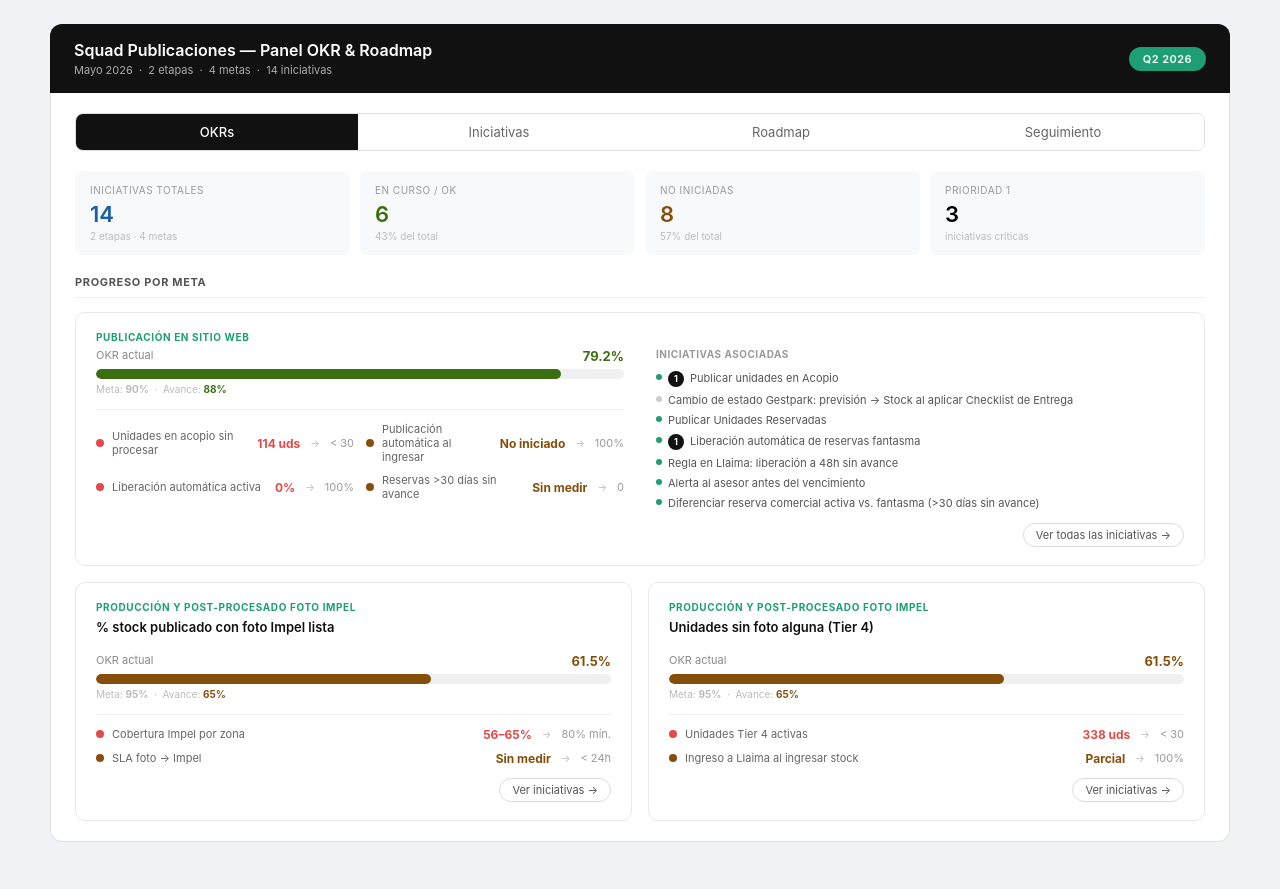
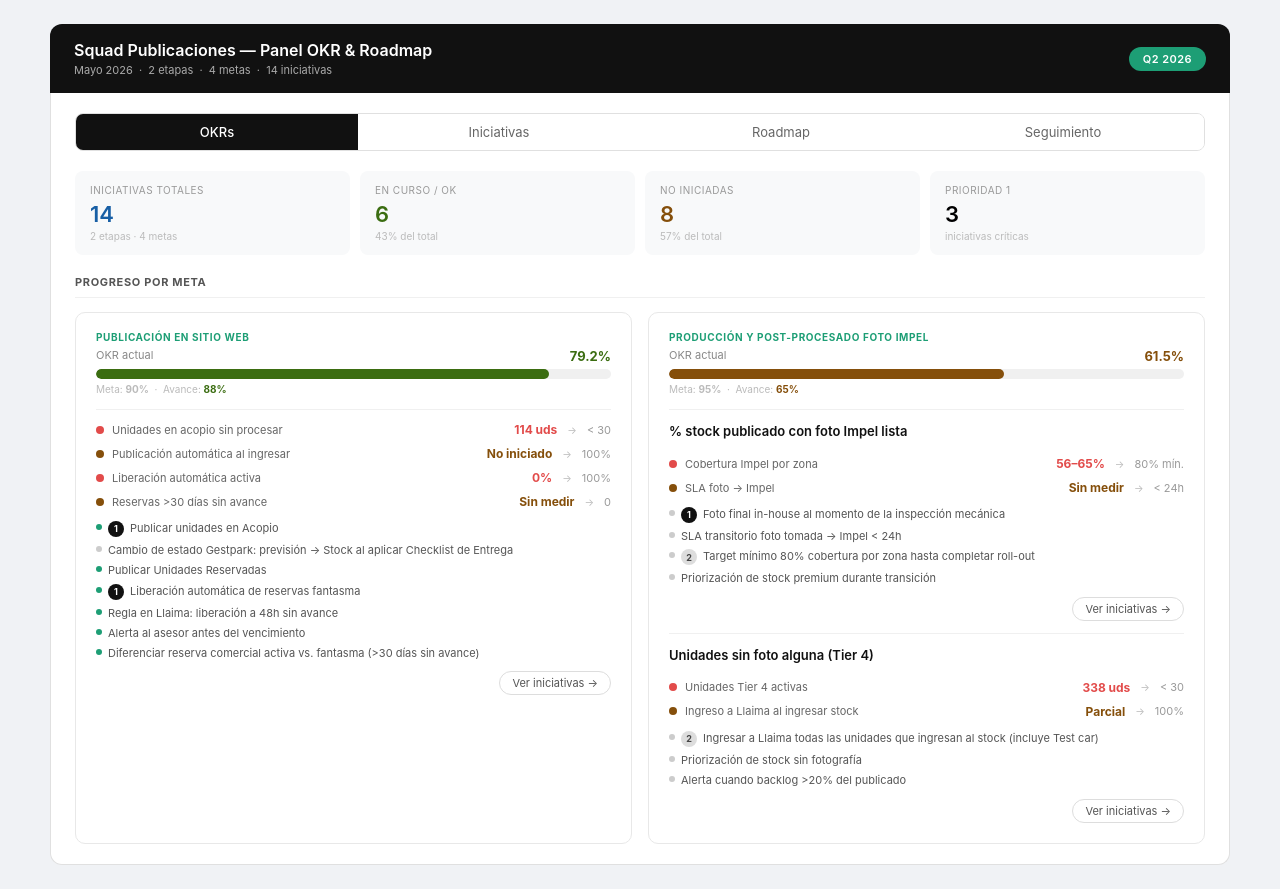
Before and after one commit to barbaracolleg-art/dashboard-vitrina-digital, a plain HTML site: page panel-okr.html in a window 1280 px wide. Before the commit the page ends 866 px from the top, so only its background shows below. Drawn offline with nearby package versions, Linux system fonts and the light colour scheme.

Commit message:
OKRs tab: 2 cards agrupadas por etapa
Publicación = 1 card con 4 indicadores planos + 7 iniciativas.
Foto Impel = 1 card con 2 metas agrupadas (Foto + Tier 4).

```diff
--- a/panel-okr.html
+++ b/panel-okr.html
@@ -301,29 +301,35 @@ const OKRS = [
     etapa:'Publicación en Sitio Web',
     etapaKey:'pub',
     okrActual:79.2, okrMeta:90,
+    metas:[{
+      meta:null,
       indicadores:[
-      {lbl:'Unidades en acopio sin procesar',    actual:'114 uds',    meta:'< 30',    color:'#E24B4A'},
-      {lbl:'Publicación automática al ingresar', actual:'No iniciado',meta:'100%',    color:'#854F0B'},
-      {lbl:'Liberación automática activa',       actual:'0%',         meta:'100%',    color:'#E24B4A'},
-      {lbl:'Reservas >30 días sin avance',       actual:'Sin medir',  meta:'0',       color:'#854F0B'}
+        {lbl:'Unidades en acopio sin procesar',    actual:'114 uds',    meta:'< 30',  color:'#E24B4A'},
+        {lbl:'Publicación automática al ingresar', actual:'No iniciado',meta:'100%',  color:'#854F0B'},
+        {lbl:'Liberación automática activa',       actual:'0%',         meta:'100%',  color:'#E24B4A'},
+        {lbl:'Reservas >30 días sin avance',       actual:'Sin medir',  meta:'0',     color:'#854F0B'}
       ]
+    }]
   },
   {
     etapa:'Producción y Post-Procesado Foto Impel',
+    etapaKey:'foto',
+    okrActual:61.5, okrMeta:95,
+    metas:[
+      {
         meta:'% stock publicado con foto Impel lista',
-    okrActual:61.5, okrMeta:95,
         indicadores:[
           {lbl:'Cobertura Impel por zona',actual:'56–65%',meta:'80% mín.',color:'#E24B4A'},
           {lbl:'SLA foto → Impel',actual:'Sin medir',meta:'< 24h',color:'#854F0B'}
         ]
       },
       {
-    etapa:'Producción y Post-Procesado Foto Impel',
         meta:'Unidades sin foto alguna (Tier 4)',
-    okrActual:61.5, okrMeta:95,
         indicadores:[
           {lbl:'Unidades Tier 4 activas',actual:'338 uds',meta:'< 30',color:'#E24B4A'},
           {lbl:'Ingreso a Llaima al ingresar stock',actual:'Parcial',meta:'100%',color:'#854F0B'}
+        ]
+      }
     ]
   }
 ];
@@ -350,7 +356,9 @@ function renderOKRs() {
   document.getElementById('okr-grid').innerHTML = OKRS.map(o => {
     const pct = Math.round((o.okrActual / o.okrMeta) * 100);
     const col = pct >= 85 ? '#3B6D11' : pct >= 65 ? '#854F0B' : '#A32D2D';
-    const indRows = o.indicadores.map(i =>
+
+    const metaBlocks = o.metas.map((m, mi) => {
+      const indRows = m.indicadores.map(i =>
         `<div class="ind-row">
           <div class="ind-dot" style="background:${i.color};"></div>
           <div class="ind-lbl">${i.lbl}</div>
@@ -360,8 +368,7 @@ function renderOKRs() {
         </div>`
       ).join('');
 
-    if(o.etapaKey) {
-      const inis = INI.filter(i => i.etapa === o.etapaKey);
+      const inis = m.meta ? INI.filter(i => i.meta === m.meta) : INI.filter(i => i.etapa === o.etapaKey);
       const iniItems = inis.map(i => {
         const dotCol = i.estado === 'Ok' ? '#1D9E75' : '#ccc';
         const badge = i.prio === 1
@@ -371,38 +378,30 @@ function renderOKRs() {
           : '';
         return `<div class="okr-ini-item"><div class="okr-ini-dot" style="background:${dotCol};"></div>${badge}<span class="okr-ini-name">${i.nombre}</span></div>`;
       }).join('');
-      return `<div class="okr-card" style="grid-column:span 2">
+
+      const verBtn = m.meta
+        ? `<button onclick="verIni('${m.meta}')" style="background:none;border:0.5px solid #ddd;border-radius:20px;padding:4px 12px;font-size:11px;color:#555;cursor:pointer;">Ver iniciativas →</button>`
+        : `<button onclick="verEtapa('${o.etapaKey}')" style="background:none;border:0.5px solid #ddd;border-radius:20px;padding:4px 12px;font-size:11px;color:#555;cursor:pointer;">Ver iniciativas →</button>`;
+
+      return `<div class="okr-meta-block">
+        ${mi > 0 ? '<hr class="divider">' : ''}
+        ${m.meta ? `<div class="okr-meta-title">${m.meta}</div>` : ''}
+        ${indRows}
+        <div class="okr-ini-list">${iniItems}</div>
+        <div style="margin-top:8px;text-align:right;">${verBtn}</div>
+      </div>`;
+    }).join('');
+
+    return `<div class="okr-card">
       <div class="okr-etapa-tag">${o.etapa}</div>
-        <div style="display:grid;grid-template-columns:1fr 1fr;gap:0 32px;align-items:start;margin-top:4px;">
-          <div>
-            <div class="okr-progress-lbl"><span>OKR actual</span><strong style="color:${col};">${o.okrActual}%</strong></div>
+      <div class="okr-progress-lbl">
+        <span>OKR actual</span>
+        <strong style="color:${col};">${o.okrActual}%</strong>
+      </div>
       <div class="bar-track"><div class="bar-fill" style="width:${Math.min(pct,100)}%;background:${col};"></div></div>
       <div class="bar-meta-lbl">Meta: <strong>${o.okrMeta}%</strong> &nbsp;·&nbsp; Avance: <strong style="color:${col};">${pct}%</strong></div>
       <hr class="divider">
-            <div style="display:grid;grid-template-columns:1fr 1fr;gap:0 12px;">${indRows}</div>
-          </div>
-          <div>
-            <div style="font-size:10px;font-weight:700;color:#999;text-transform:uppercase;letter-spacing:.05em;margin-bottom:8px;">Iniciativas asociadas</div>
-            <div class="okr-ini-list">${iniItems}</div>
-            <div style="margin-top:10px;text-align:right;">
-              <button onclick="verEtapa('${o.etapaKey}')" style="background:none;border:0.5px solid #ddd;border-radius:20px;padding:4px 12px;font-size:11px;color:#555;cursor:pointer;">Ver todas las iniciativas →</button>
-            </div>
-          </div>
-        </div>
-      </div>`;
-    }
-
-    return `<div class="okr-card">
-      <div class="okr-etapa-tag">${o.etapa}</div>
-      <div class="okr-meta-title">${o.meta}</div>
-      <div class="okr-progress-lbl"><span>OKR actual</span><strong style="color:${col};">${o.okrActual}%</strong></div>
-      <div class="bar-track"><div class="bar-fill" style="width:${Math.min(pct,100)}%;background:${col};"></div></div>
-      <div class="bar-meta-lbl">Meta: <strong>${o.okrMeta}%</strong> &nbsp;·&nbsp; Avance: <strong style="color:${col};">${pct}%</strong></div>
-      <hr class="divider">
-      ${indRows}
-      <div style="margin-top:12px;text-align:right;">
-        <button onclick="verIni('${o.meta}')" style="background:none;border:0.5px solid #ddd;border-radius:20px;padding:4px 12px;font-size:11px;color:#555;cursor:pointer;">Ver iniciativas →</button>
-      </div>
+      ${metaBlocks}
     </div>`;
   }).join('');
 }
```
Lines whose indentation alone changed are shown as unchanged.
